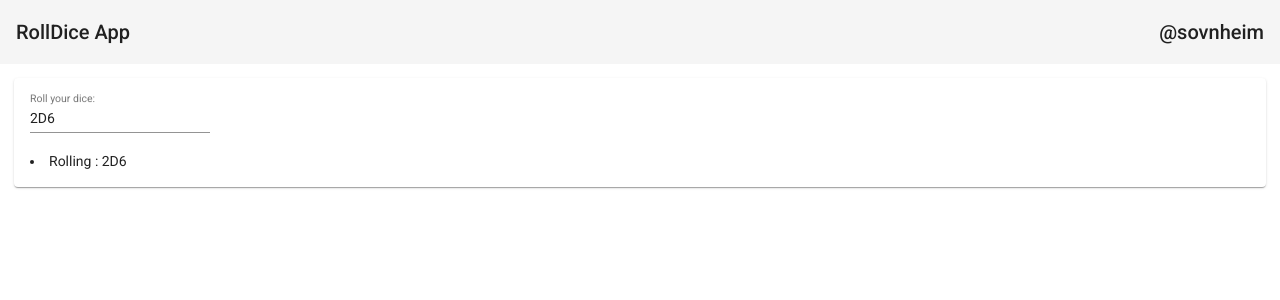
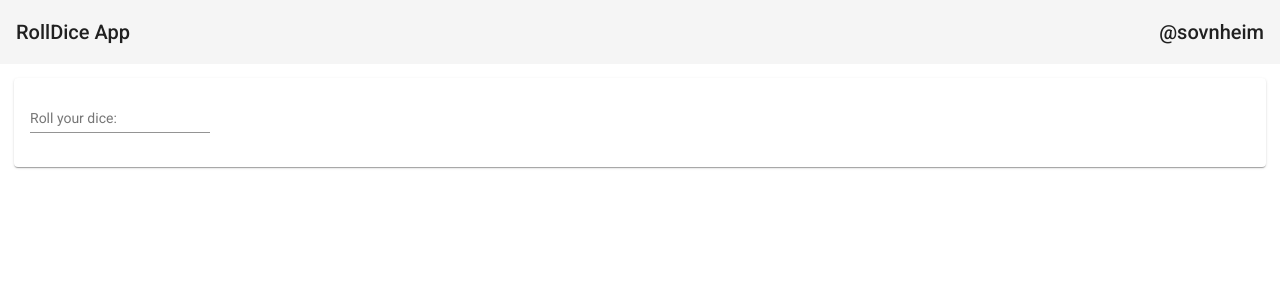
Before and after one commit to sovnheim/rolldice-app, an Angular app: page / in a window 1280 px wide. Shown: the top 300 px of the page. Built offline with nearby package versions, Linux system fonts and the light colour scheme.

Commit message:
Changed dicecommand display

```diff
--- a/src/app/dice-box/dice-box.component.html
+++ b/src/app/dice-box/dice-box.component.html
@@ -1,13 +1,11 @@
 <mat-card class='dice-roll-box'>
     <mat-form-field class="example-full-width">
         <mat-label>Roll your dice:</mat-label>
-        <input matInput placeholder="2D6 +3" [(ngModel)] = 'diceCommand'>
-
+        <input matInput placeholder="2D6 +3" [(ngModel)]='diceCommand'>
     </mat-form-field>
 
     <br/>
-    <li class="list-group-item">
+    <div *ngIf="diceCommand != ''">
         Rolling : {{diceCommand}}
-    </li>
-
+    </div>
 </mat-card>
--- a/src/app/dice-box/dice-box.component.ts
+++ b/src/app/dice-box/dice-box.component.ts
@@ -7,7 +7,7 @@ import { Component, OnInit } from '@angular/core';
 })
 export class DiceBoxComponent implements OnInit {
 
-  diceCommand = '2D6';
+  diceCommand = ''; // There's probably something better to do here than initialize an empty variable
 
   constructor() { }
 
```
Also changed, not shown: src/app/dice-input-validation/dice-input-validation.module.ts (added, +12 -0 lines).
